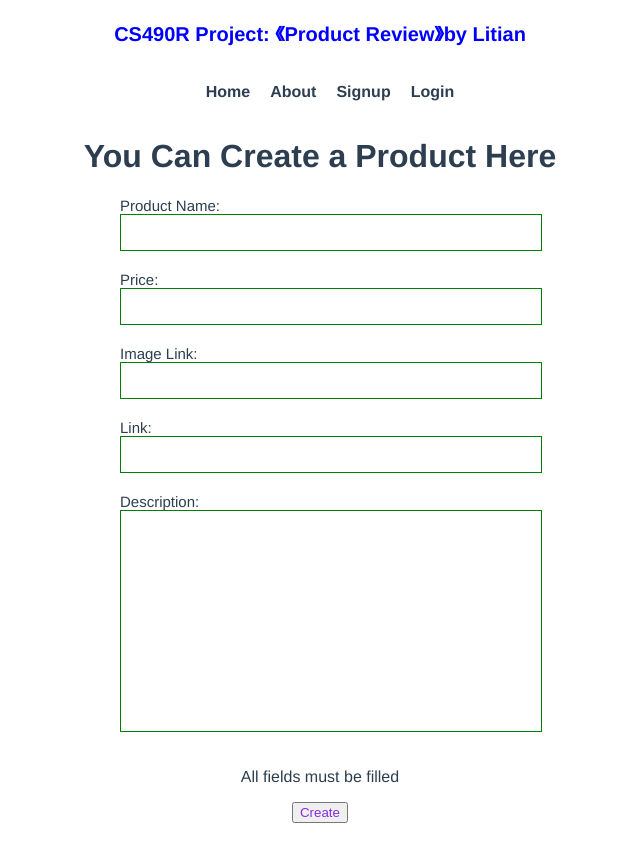
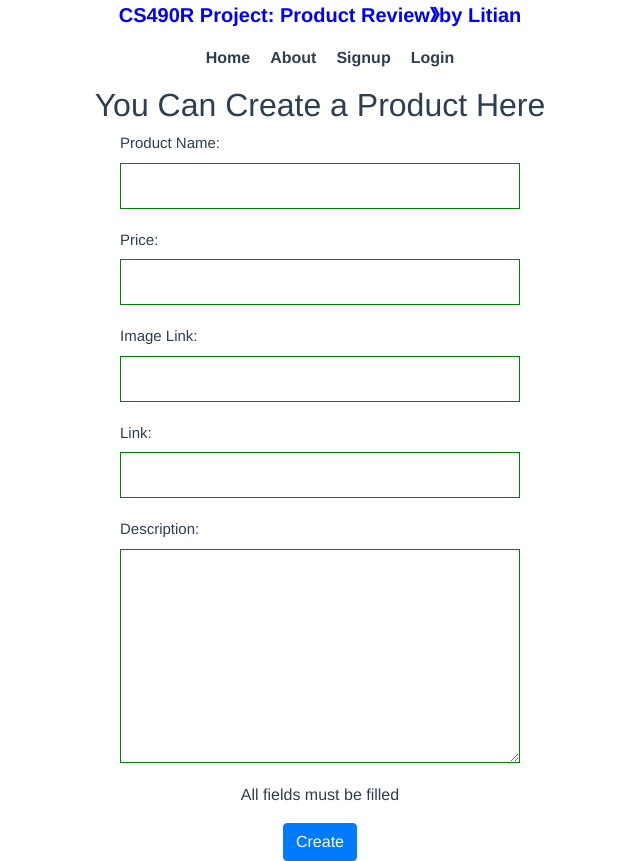
Before and after one commit to flybaflyba/Restful-Web-Application, a Vue app in the folder client/: page /createaproduct in a window 1280 px wide. Shown: the whole page, without its empty margins (320-960 px from the left). Before the commit the page ends 831 px from the top, so only its background shows below. Built offline with nearby package versions, Linux system fonts and the light colour scheme.

Commit message:
Improve site appearance by adding style

```diff
--- a/client/package.json
+++ b/client/package.json
@@ -10,6 +10,7 @@
   "dependencies": {
     "axios": "^0.19.2",
     "bootstrap": "^4.5.0",
+    "bootstrap-vue": "^2.15.0",
     "core-js": "^3.6.5",
     "jquery": "^3.5.1",
     "popper.js": "^1.16.1",
--- a/client/src/components/TheNavigation.vue
+++ b/client/src/components/TheNavigation.vue
@@ -1,8 +1,15 @@
 <template>
 
+<div>
 
-    <nav class="nav">
-        <p class="logo">CS490R Project: 《Product Review》by Litian</p>
+
+        <p class="logo">CS490R Project: Product Review》by Litian</p>
+
+
+
+    <nav class="navbar-default">
+
+
         <ul class="nav-links">
             <li class="links">
                 <router-link :to="{name:'Home'}" >Home</router-link>
@@ -37,10 +44,10 @@
 <!-- we make a logout link here, only show when we are logged in -->
             <li v-if="$store.getters.loggedIn" @click="logout()" class="links">Logout</li>
 
+        </ul>
 
-        </ul>
     </nav>
-
+</div>
 
 </template>
 
--- a/client/src/views/CreateAProduct.vue
+++ b/client/src/views/CreateAProduct.vue
@@ -1,6 +1,6 @@
 <template>
   <div class="createNewProduct">
-    <h1>You Can Create a Product Here</h1>
+    <h2>You Can Create a Product Here</h2>
 
 
 
@@ -32,12 +32,12 @@
 
         <div class="form_row">
             <label class="lable" for="description">Description: </label>
-            <input class="input" id="descriptionCell" type="text" name="description" v-model="description" />
+            <textarea class="input" id="descriptionCell" rows="8" cols="30" name="description" v-model="description" />
         </div>
 
         <p>All fields must be filled</p>
         <div class="form_row">
-            <button class="button" :disabled="submitted">
+            <button class="btn btn-primary" :disabled="submitted">
                 <span>Create</span>
             </button>
         </div>
@@ -122,10 +122,6 @@ export default {
 
 
 
-#descriptionCell {
-    height: 200px;
-}
-
 
 
 </style>
--- a/client/src/views/Login.vue
+++ b/client/src/views/Login.vue
@@ -18,7 +18,7 @@
 
         <p>Required fields are marked with *</p>
         <div class="form_row">
-            <button class="button" :disabled="submitted">
+            <button class="btn btn-primary" :disabled="submitted">
                 <span>Login</span>
             </button>
         </div>
--- a/client/src/views/Products.vue
+++ b/client/src/views/Products.vue
@@ -10,7 +10,7 @@
                 Click Here to Share a Product
         </router-link>
 
-        <h2>Products</h2>
+        <h2>All Products</h2>
         <div class="message" v-if="this.message">
             {{ this.message }}
         </div>
@@ -19,7 +19,8 @@
             <div class="product" v-for="product in this.products" :key="product._id">
 
                  <router-link
-                :to="{name:'SingleProduct', params: { productId: product._id} }"
+                 class="list-group-item "
+                 :to="{name:'SingleProduct', params: { productId: product._id} }"
 
                >
                 {{product.product_name}}
@@ -70,7 +71,8 @@ export default {
 
 <style scoped>
 .product {
-    padding: 30px;
+    padding: 10px;
     font-size: 30px;
+    width: 100%;
 }
 </style>
--- a/client/src/views/Signup.vue
+++ b/client/src/views/Signup.vue
@@ -33,7 +33,7 @@
 
         <p>Required fields are marked with *</p>
         <div class="form_row">
-            <button class="button" :disabled="submitted">
+            <button class="btn btn-primary" :disabled="submitted">
                 <span>Sign Up</span>
             </button>
         </div>
--- a/client/src/views/SingleProduct.vue
+++ b/client/src/views/SingleProduct.vue
@@ -1,6 +1,6 @@
 <template>
 <div>
-    <h1>This is a single product view</h1>
+
     <div class="message" v-if="this.message">
             {{ this.message }}
         </div>
@@ -9,31 +9,44 @@
     <div v-if="this.deleteMessage">
             {{ this.deleteMessage }}
         </div>
-    <button class="button" v-if="!this.deleteMessage" @click="deleteOneProduct()"> Delete this product </button>
+    <button class="btn btn-primary" v-if="!this.deleteMessage" @click="deleteOneProduct()"> Delete this product </button>
     <router-link v-if="this.deleteMessage" :to="{name:'Products'}"> View All Products </router-link>
 
 <!--add this v-if so that product details not show once it's deleted -->
 <div v-if="!this.deleteMessage">
-    <h2>Product Name: {{ product.product_name }}</h2>
+    <h2>{{ product.product_name }}</h2>
 
-    <p> Price: {{ product.price }}</p>
-    <p> Created on: {{ product.created_date }}</p>
-    <p> Updated on: {{ product.updated_date }}</p>
+<div>
 
+    <img class="img" :src= product.image  alt="Image not load" >
+<ul >
+
+    <li> Price: {{ product.price }}</li>
+    <li> Created on: {{ product.created_date }}</li>
+    <li> Updated on: {{ product.updated_date }}</li>
+    <li @click="See(product.link)">See it on its Shop</li>
+
+</ul>
+
+
+ </div>
     <!--
     <p> Link: {{ product.link }}</p>
     -->
 
-    <p @click="See(product.link)">See it on its Shop</p>
 
     <!--
     <p> Image link: {{ product.image }}</p>
     -->
 
-    <p> <img class="img" :src= product.image  alt="Image not load" > </p>
 
 
-    <p> Description: {{ product.description }}</p>
+
+        <div class="product-details">
+
+            <p class="description"> Description: {{ product.description }}</p>
+        </div>
+
 
     <!--
     <p> Contact Creator at: {{ product.author.email }}</p>
@@ -117,7 +130,40 @@ export default {
 </script>
 
 <style scoped>
-.img {
-    max-height: 200px;
+img {
+
+    height: auto;
+    width: 40%;
+
+
 }
+.product-details {
+    display: flex;
+    justify-content: space-between;
+}
+
+.description {
+    margin: 0 40px;
+    font-size: 20px;
+    text-align: left;
+
+
+}
+
+ul {
+    width: 50%;
+
+    float: right;
+    text-align: center;
+    padding: 40px;
+    font-size: 35px;
+
+
+}
+
+li {
+    list-style-type: none;
+    text-align: left;
+}
+
 </style>
--- /dev/null
+++ b/client/vue.config.js
@@ -0,0 +1,11 @@
+const webpack = require("webpack");
+module.exports = {
+  configureWebpack: {
+    plugins: [
+      new webpack.ProvidePlugin({
+        $: "jquery",
+        jQuery: "jquery",
+      }),
+    ],
+  },
+};
```
Also changed, not shown: client/src/main.js (+9 -0 lines), 1 other file (tests, documents, lock files or other folders).
